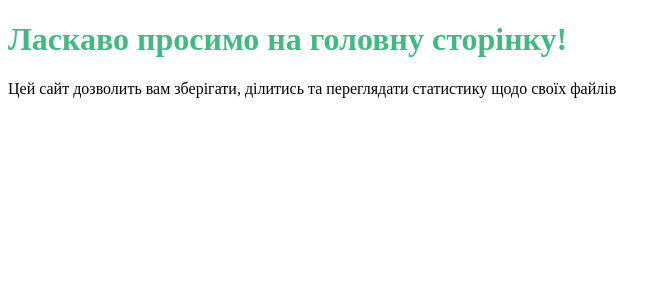
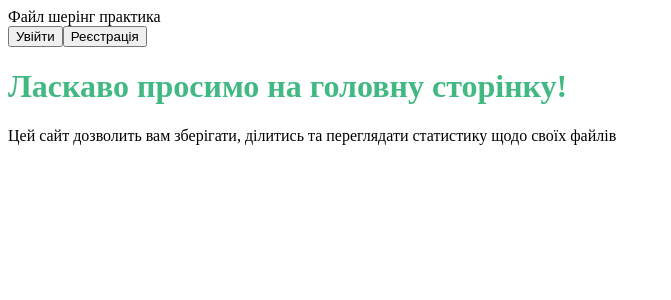
Before and after one commit to Doskochds/PraktikaFront-end, a Nuxt app: page / in a window 1280 px wide. Shown: the top 300 px of the page, without its empty margins (0-671 px from the left). Built offline with nearby package versions, Linux system fonts and the light colour scheme.

Commit message:
Create component Header and add it on page

```diff
--- /dev/null
+++ b/components/Header.vue
@@ -0,0 +1,27 @@
+<template>
+  <header class="flex justify-between items-center p-4 bg-gray-200 shadow">
+    <div class="text-xl font-bold"> Файл шерінг практика</div>
+
+
+    <div>
+      <div v-if="!user" class="flex items-center gap-4">
+        <button @click="showLogin = true" class="text-blue-600 hover:underline">Увійти</button>
+        <button @click="showRegister = true" class="text-blue-600 hover:underline">Реєстрація</button>
+      </div>
+      <UserMenu v-else :user="user" :onLogout="logout" />
+    </div>
+  </header>
+</template>
+
+<script setup>
+import { ref } from 'vue'
+import UserMenu from './UserMenu.vue'
+
+const user = ref(null)
+const showLogin = ref(false)
+const showRegister = ref(false)
+
+function logout() {
+  user.value = null
+}
+</script>
--- a/pages/index.vue
+++ b/pages/index.vue
@@ -1,12 +1,23 @@
 <template>
   <div>
-    <h1>Ласкаво просимо на головну сторінку!</h1>
-    <p>Цей сайт дозволить вам зберігати, ділитись та переглядати статистику щодо своїх файлів</p>
+    <Header />
+
+    <main class="p-6">
+      <h1>Ласкаво просимо на головну сторінку!</h1>
+      <p>
+        Цей сайт дозволить вам зберігати, ділитись та переглядати статистику щодо своїх файлів
+      </p>
+    </main>
   </div>
 </template>
 
 <script>
+import Header from '@/components/Header.vue'
+
 export default {
+  components: {
+    Header
+  },
   head() {
     return {
       title: 'Головна сторінка'
```
